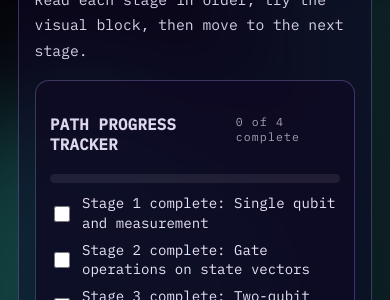
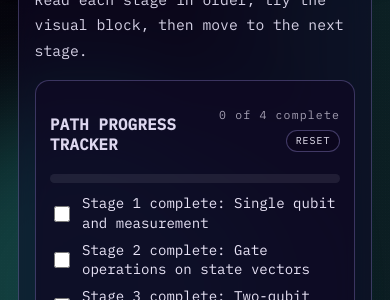
Before and after one commit to techyvenki/quantum-venqi-io, a Jekyll site: the page built from pages/quantum-learning-path.md, in a window 390 px wide. Shown: the part 560-860 px from the top of the page. Built offline with Jekyll 4.4.1, drawn with Linux system fonts in a browser that asks for light colours; some web fonts are replaced.

Commit message:
Add reset button for learning path progress tracker

```diff
--- a/_includes/learning-components/styles.html
+++ b/_includes/learning-components/styles.html
@@ -146,6 +146,25 @@
     letter-spacing: 0.1em;
   }
 
+  .progress-reset {
+    border: 1px solid rgba(180,165,255,0.32);
+    border-radius: 999px;
+    background: rgba(12,7,28,0.74);
+    color: #ece8f7;
+    font: inherit;
+    font-size: 0.66rem;
+    letter-spacing: 0.12em;
+    padding: 0.28rem 0.6rem;
+    cursor: pointer;
+  }
+
+  .progress-reset:hover,
+  .progress-reset:focus-visible {
+    border-color: rgba(56,232,208,0.56);
+    color: #fff;
+    box-shadow: 0 0 12px rgba(56,232,208,0.2);
+  }
+
   .progress-bar-track {
     height: 9px;
     border-radius: 999px;
@@ -181,6 +200,14 @@
     width: 16px;
     height: 16px;
     flex: 0 0 16px;
+  }
+
+  @media (max-width: 520px) {
+    .progress-reset {
+      font-size: 0.62rem;
+      letter-spacing: 0.1em;
+      padding: 0.24rem 0.54rem;
+    }
   }
 
   .algo-tabs {
--- a/assets/js/learning-components.js
+++ b/assets/js/learning-components.js
@@ -240,6 +240,7 @@
       var boxes = groupEl.querySelectorAll('input[type="checkbox"][data-progress-id]');
       var stat = groupEl.querySelector('[data-role="progress-stat"]');
       var bar = groupEl.querySelector('[data-role="progress-bar"]');
+      var resetBtn = groupEl.querySelector('[data-role="progress-reset"]');
 
       var saved = {};
       try {
@@ -281,6 +282,19 @@
         });
       });
 
+      if (resetBtn) {
+        resetBtn.addEventListener('click', function () {
+          boxes.forEach(function (box) {
+            box.checked = false;
+          });
+          try {
+            localStorage.removeItem(key);
+          } catch (e) {
+          }
+          renderStats();
+        });
+      }
+
       renderStats();
     });
   }
--- a/pages/quantum-learning-path.md
+++ b/pages/quantum-learning-path.md
@@ -16,7 +16,10 @@ Read each stage in order, try the visual block, then move to the next stage.
 <section class="progress-box" data-progress-group="quantum-path-v1">
   <div class="progress-head">
     <h3 class="progress-title">PATH PROGRESS TRACKER</h3>
-    <span class="progress-stat" data-role="progress-stat">0 of 4 complete</span>
+    <div style="display:flex;align-items:center;gap:.5rem;flex-wrap:wrap;justify-content:flex-end">
+      <span class="progress-stat" data-role="progress-stat">0 of 4 complete</span>
+      <button type="button" class="progress-reset" data-role="progress-reset">RESET</button>
+    </div>
   </div>
   <div class="progress-bar-track" aria-hidden="true">
     <div class="progress-bar-fill" data-role="progress-bar"></div>
```
